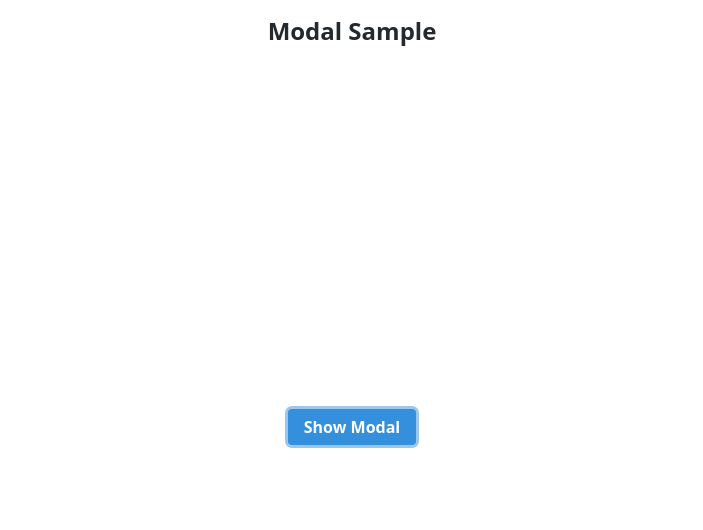
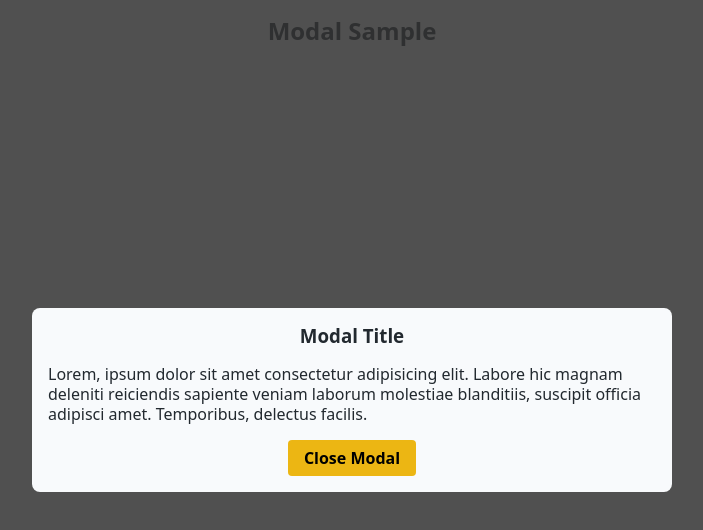
Before and after one commit to rhernandog/advanced-vue-components, a Vue app: page / in a window 1280 px wide. Both pictures are taken after a click on the button "Show Modal". Shown: the top 530 px of the page, without its empty margins (288-991 px from the left). Built offline with nearby package versions, Linux system fonts and the light colour scheme.

Commit message:
Completed Sample

```diff
--- a/public/index.html
+++ b/public/index.html
@@ -5,7 +5,7 @@
     <meta http-equiv="X-UA-Compatible" content="IE=edge">
     <meta name="viewport" content="width=device-width,initial-scale=1.0">
     <link rel="icon" href="<%= BASE_URL %>favicon.ico">
-    <title>advanced-vue-component-design</title>
+    <title>Modal Sample</title>
   </head>
   <body>
     <noscript>
@@ -13,5 +13,7 @@
     </noscript>
     <div id="app"></div>
     <!-- built files will be auto injected -->
+
+    <script src="https://cdnjs.cloudflare.com/ajax/libs/gsap/2.0.2/TweenMax.min.js"></script>
   </body>
 </html>
--- a/src/App.vue
+++ b/src/App.vue
@@ -1,5 +1,6 @@
 <template>
-  <div class="min-h-screen">
+  <div>
+    <!-- content -->
     <div class="flex flex-wrap justify-center min-h-screen p-4">
 
       <div class="">
@@ -7,19 +8,44 @@
       </div>
 
       <div class="w-full text-center">
-        <button class="btn btn-blue">Show Modal</button>
+        <button
+          @click="toggleModal"
+          class="btn btn-blue"
+        >
+          Show Modal
+        </button>
       </div>
 
     </div>
+
+    <!-- modal -->
+    <content-modal
+      :show="showModal"
+      @close="toggleModal"
+    ></content-modal>
 
   </div>
 </template>
 
 <script>
+// get modal
+import ContentModal from "./components/SnapModal";
 
 export default {
   components: {
+    ContentModal
+  },
 
+  data(){
+    return {
+      showModal: false
+    };
+  },
+
+  methods: {
+    toggleModal(){
+      this.showModal = !this.showModal;
+    }
   }
 }
 </script>
--- /dev/null
+++ b/src/components/SnapModal.vue
@@ -0,0 +1,101 @@
+<template>
+	<div
+		@click="closeModal"
+		v-show="show"
+		class="h-screen w-screen modal-wrap flex items-center"
+		ref="modalWrap"
+	>
+		<div
+			@click.stop
+			class="w-1/2 max-w-full rounded-lg p-4 bg-grey-lightest mx-auto"
+		>
+			<h3 class="text-center mb-4">Modal Title</h3>
+			<div class="mb-4">
+				Lorem, ipsum dolor sit amet consectetur adipisicing elit. Labore hic magnam deleniti reiciendis sapiente veniam laborum molestiae blanditiis, suscipit officia adipisci amet. Temporibus, delectus facilis.
+			</div>
+			<button
+				@click="closeModal"
+				class="btn btn-close mx-auto flex"
+			>
+				Close Modal
+			</button>
+		</div>
+	</div>
+</template>
+
+<script>
+export default {
+	name: "ContentModal",
+
+	props: {
+		show: {
+			required: true,
+			default: false
+		}
+	},
+
+	/* As soon as the modal is created, add an event listener to the
+	 * DOM in order to close the modal when the esc key is pressed.
+	 * Also check that the model is actually visible.
+	 * In order to remove the event listener after the component is
+	 * removed, add an instance reference to the event handler
+	*/
+	/* created(){
+		// add the event handler to the instance
+		this.escapeHandler = e => {
+			if ( e.key === "Escape" && this.show ) {
+				this.closeModal();
+			}
+		};
+		// add event listener to the document
+		document.addEventListener("keydown", this.escapeHandler);
+	},
+
+	// after the component is removed, remove the event handler
+	destroyed(){
+		document.removeEventListener("keydown", this.escapeHandler);
+	}, */
+
+	/* Another solution to not create an instance state and add
+	 * the event listener to it, is use a hook in the created event
+	 * and a local variable
+	*/
+	created(){
+		const escapeHandler = e => {
+			if ( e.key === "Escape" && this.show ) {
+				this.closeModal();
+			}
+		};
+		// now add the event handler to the DOM
+		document.addEventListener("keydown", escapeHandler);
+		/* In order to remove the event handler from the DOM, we listen
+		 * to the destroyed event, but just once. The next time the
+		 * component is created the created method will be called again
+		 * so the event listener will be added and the component will
+		 * listen to the destroy event as well.
+		*/
+		this.$once( "hook:destroyed", () => document.removeEventListener("keydown", escapeHandler) );
+	},
+
+	methods: {
+		closeModal(){
+			this.$emit("close");
+		}
+	}
+}
+</script>
+
+<style scoped>
+.modal-wrap {
+	position: fixed;
+	top: 0;
+	left: 0;
+	background-color: rgba(50, 50, 50, 0.85);
+	/* display: none; */
+}
+
+.btn-close {
+	background-color: #ecb613;
+	color: #000;
+}
+</style>
```
